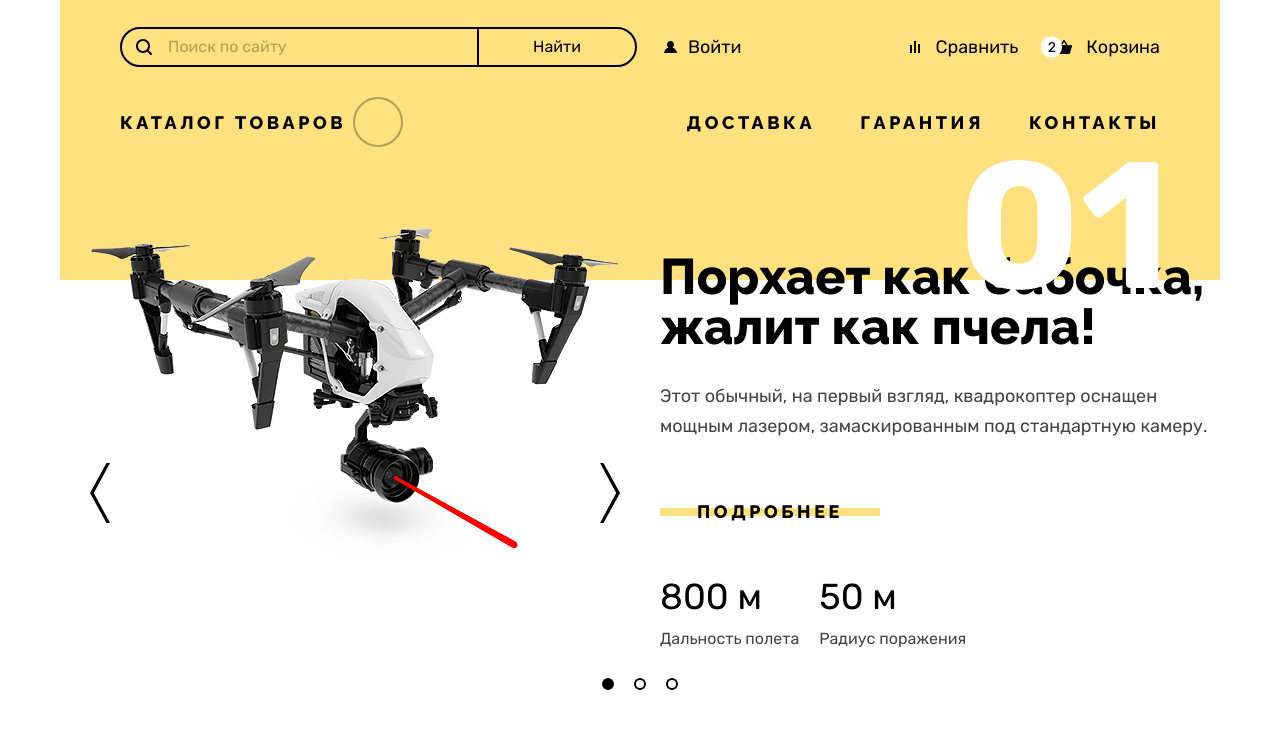
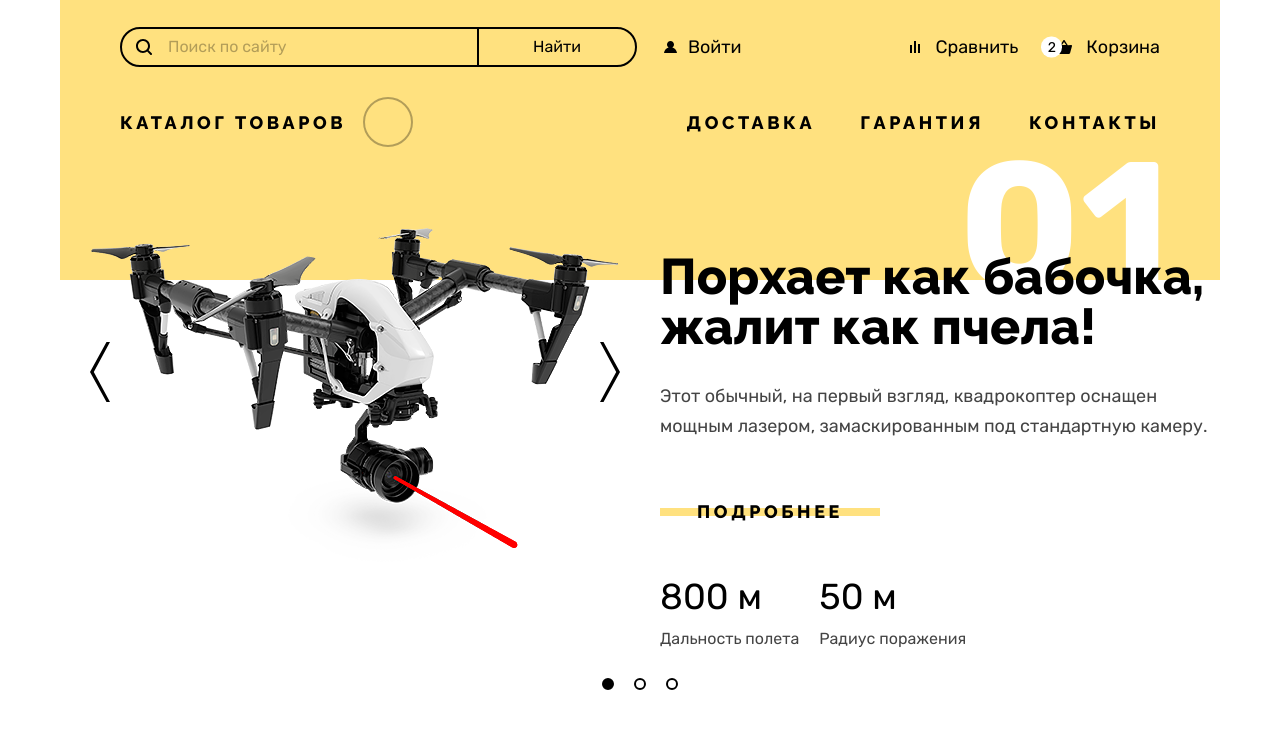
Before and after one commit to htmlacademy-htmlcss/2302933-device-36, a plain HTML site: page index.html in a window 1280 px wide. Shown: the part 59-800 px from the top of the page. Drawn offline with Linux system fonts and the light colour scheme.

Commit message:
Завершает слайдер

```diff
--- a/styles/styles.css
+++ b/styles/styles.css
@@ -326,7 +326,7 @@ body {
   letter-spacing: 0.2em;
   text-transform: uppercase;
   color: #000000;
-  margin-right: 7px;
+  margin-right: 17px;
 }
 
 .catalog-menu-button {
@@ -407,7 +407,7 @@ body {
 }
 
 .slider {
-  padding: 85px 0 24px;
+  padding-bottom: 24px;
   display: flex;
   background: linear-gradient(#FFE17F 0, #FFE17F 113px, #ffffff 113px);
 }
@@ -431,7 +431,7 @@ body {
 
 .slider-image {
   position: absolute;
-  top: -122px;
+  top: -37px;
 }
 
 .slider-images-button {
@@ -450,15 +450,18 @@ body {
 .slider-images-next {
   transform: rotate(180deg);
   right: 0;
-  top: 211px;
+  top: 175px;
 }
 
 .slider-images-previous {
   left: 30px;
-  top: 211px;
+  top: 175px;
 }
 
 .slider-content {
+  position: relative;
+  z-index: 1;
+  padding-top: 85px;
   max-width: 560px;
 }
 
```
